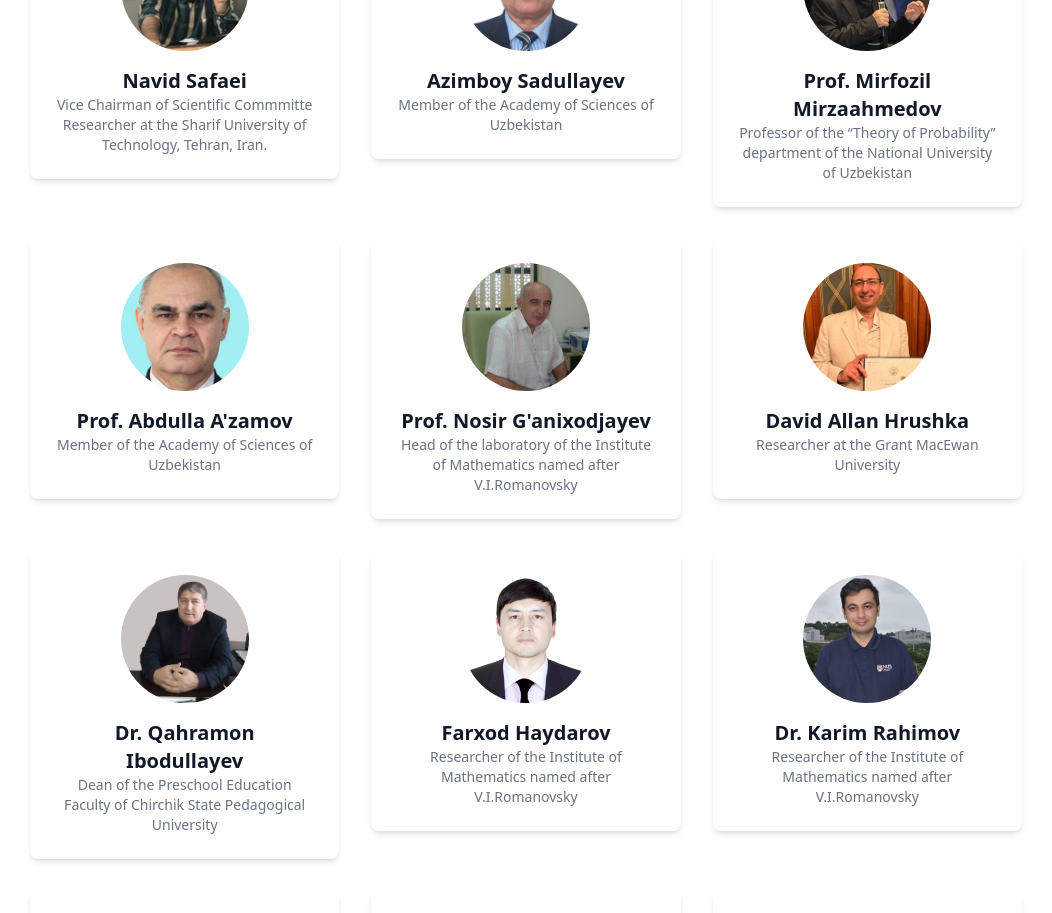
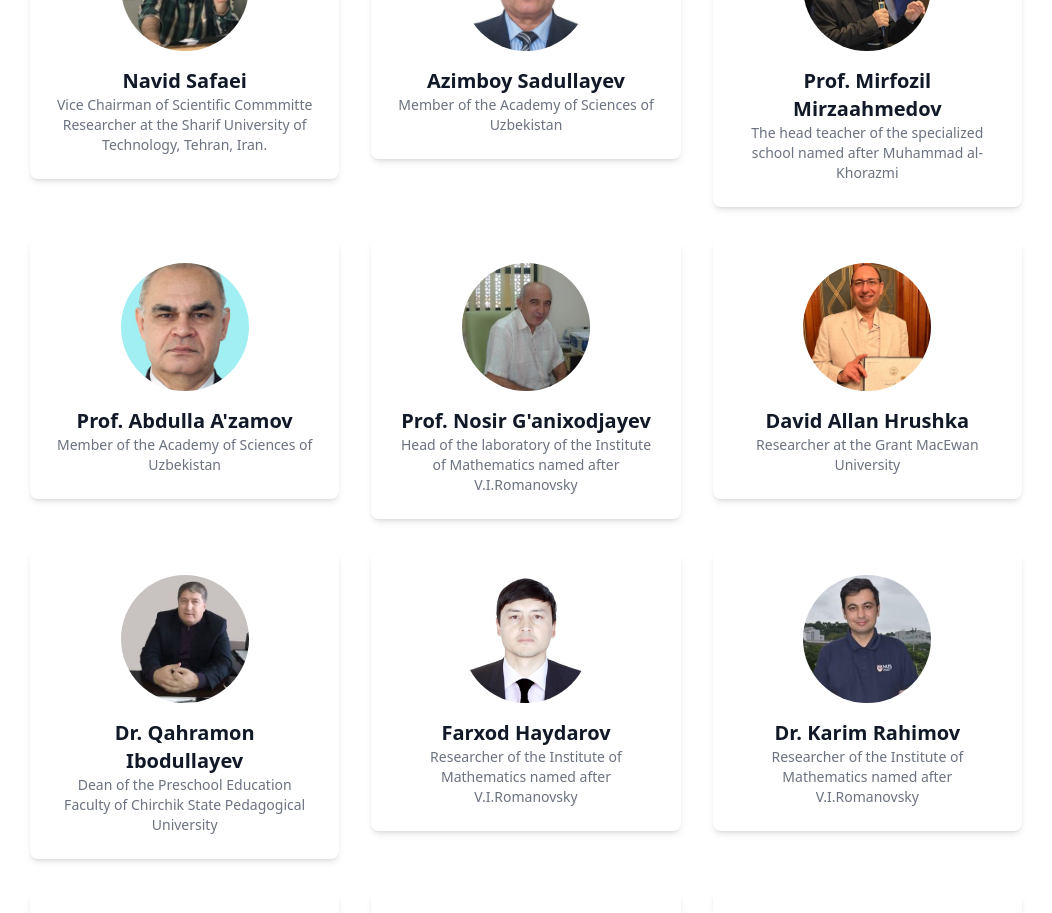
Before and after one commit to OkiljonDadakhanov/alxorazmiy, a Next.js app: page /organization in a window 1280 px wide. Shown: the part 2500-3413 px from the top of the page, without its empty margins (114-1166 px from the left). Built offline with nearby package versions, Linux system fonts and the light colour scheme.

Commit message:
fix: final update of making texts bigger

```diff
--- a/app/organization/page.tsx
+++ b/app/organization/page.tsx
@@ -167,7 +167,7 @@ const members: {
       id: "3",
       name: "Prof. Mirfozil Mirzaahmedov ",
       location:
-        "Professor of the “Theory of Probability” department of the National University of Uzbekistan",
+        "The head teacher of the specialized school named after Muhammad al-Khorazmi",
       imageUrl: mirfozil,
     },
 
--- a/components/ui/main-hero.tsx
+++ b/components/ui/main-hero.tsx
@@ -98,7 +98,7 @@ const CountdownTimer = memo(() => {
 CountdownTimer.displayName = "CountdownTimer";
 
 const EventDetails = memo(() => (
-  <div className="text-left max-w-2xl">
+  <div className="text-left w-full lg:w-3/5 pr-0 lg:pr-8">
     <AnimatedText className="text-5xl sm:text-7xl font-extrabold text-[#64ffda] mb-8">
       {EVENT_DETAILS.title}
     </AnimatedText>
@@ -122,7 +122,7 @@ const HeroPage = () => {
       <BackgroundPattern />
       <div className="w-full max-w-screen-2xl flex flex-col lg:flex-row items-center justify-between gap-16 mb-16">
         <EventDetails />
-        <div className="relative w-full lg:w-3/5 aspect-video rounded-lg overflow-hidden shadow-2xl">
+        <div className="relative w-full lg:w-2/5 aspect-video rounded-lg overflow-hidden shadow-2xl">
           <video
             src="https://alxorazmiy.nyc3.cdn.digitaloceanspaces.com/al-khwarazmi_3.mp4"
             className="w-full h-full object-cover"
@@ -133,7 +133,7 @@ const HeroPage = () => {
           />
         </div>
       </div>
-      <AnimatedText className="w-full max-w-screen-2xl" delay={0.6}>
+      <AnimatedText className="w-full max-w-screen-2xl mt-8" delay={0.6}>
         <CountdownTimer />
       </AnimatedText>
     </section>
```
